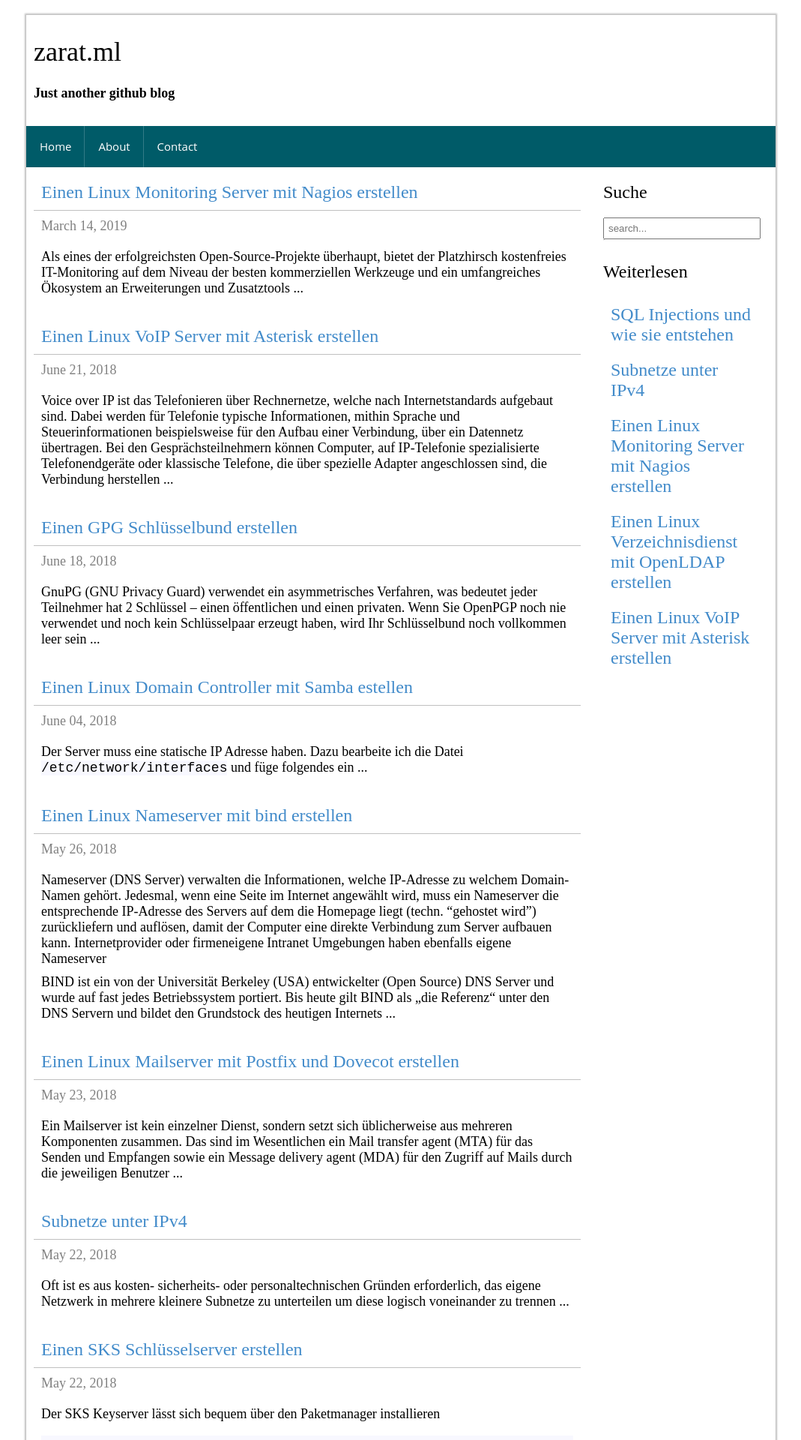
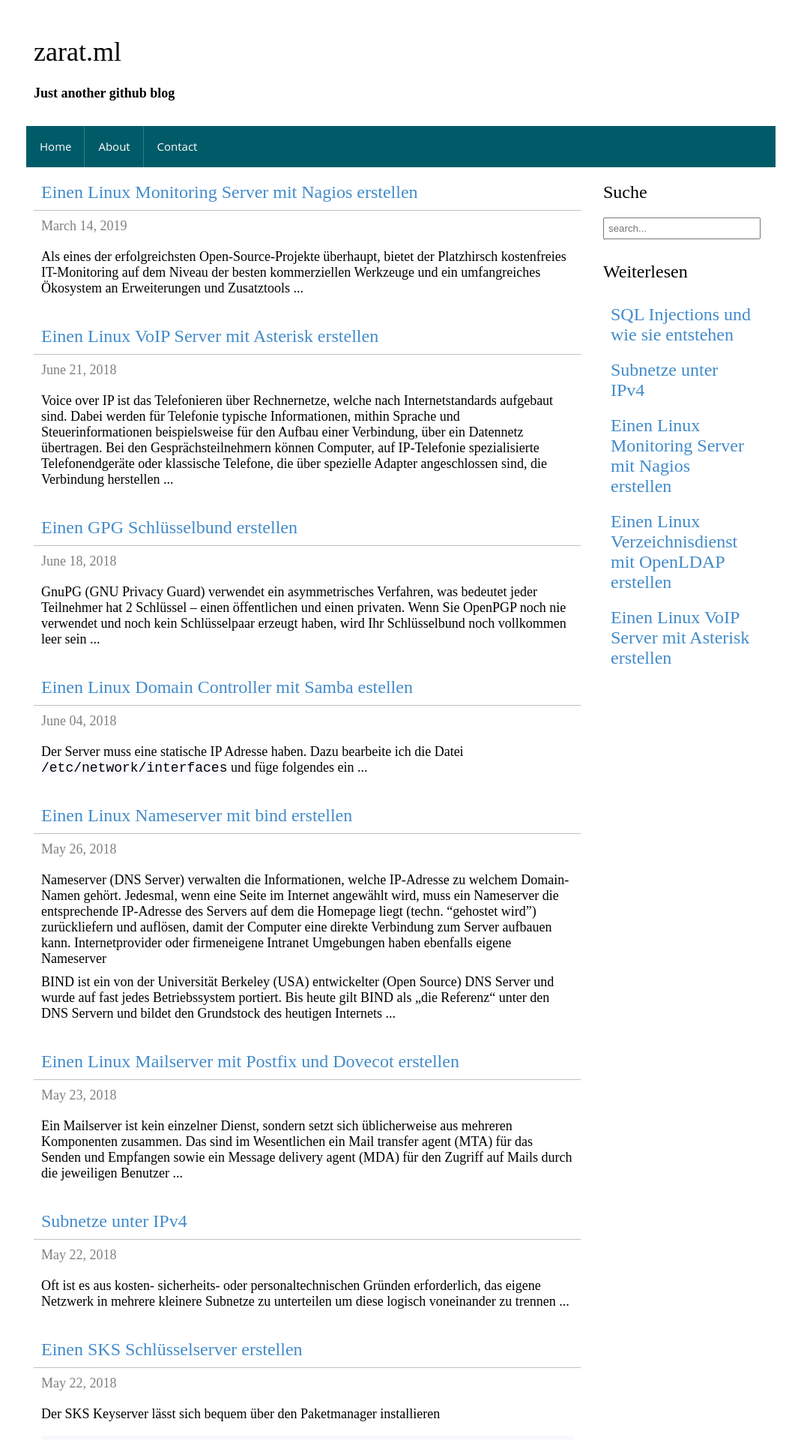
Before and after one commit to zarat/zarat.github.io, a Jekyll site: the page built from index.html, in a window 1280 px wide. Shown: the top 1920 px of the page at 75% size, without its empty margins (105-1174 px from the left). Built offline with Jekyll 4.4.1, drawn with Linux system fonts in a browser that asks for light colours; the list of posts is cut into pages by our own code; comment, search, counter and statistics services are not loaded.

Commit message:
Update style.css

```diff
--- a/assets/style.css
+++ b/assets/style.css
@@ -119,7 +119,7 @@ div{
         margin:0px auto;
         margin-top:20px;
         margin-bottom:20px;
-        box-shadow: 0 0 2px 2px silver;
+        //box-shadow: 0 0 2px 2px silver;
     }
     .sp-main-header{
     }
@@ -210,7 +210,7 @@ div{
          margin:0px auto;
          margin-top:10px;
          margin-bottom:10px;
-        box-shadow: 0 0 2px 2px silver;
+        //box-shadow: 0 0 2px 2px silver;
     }
     .sp-main-header{
     }
```
